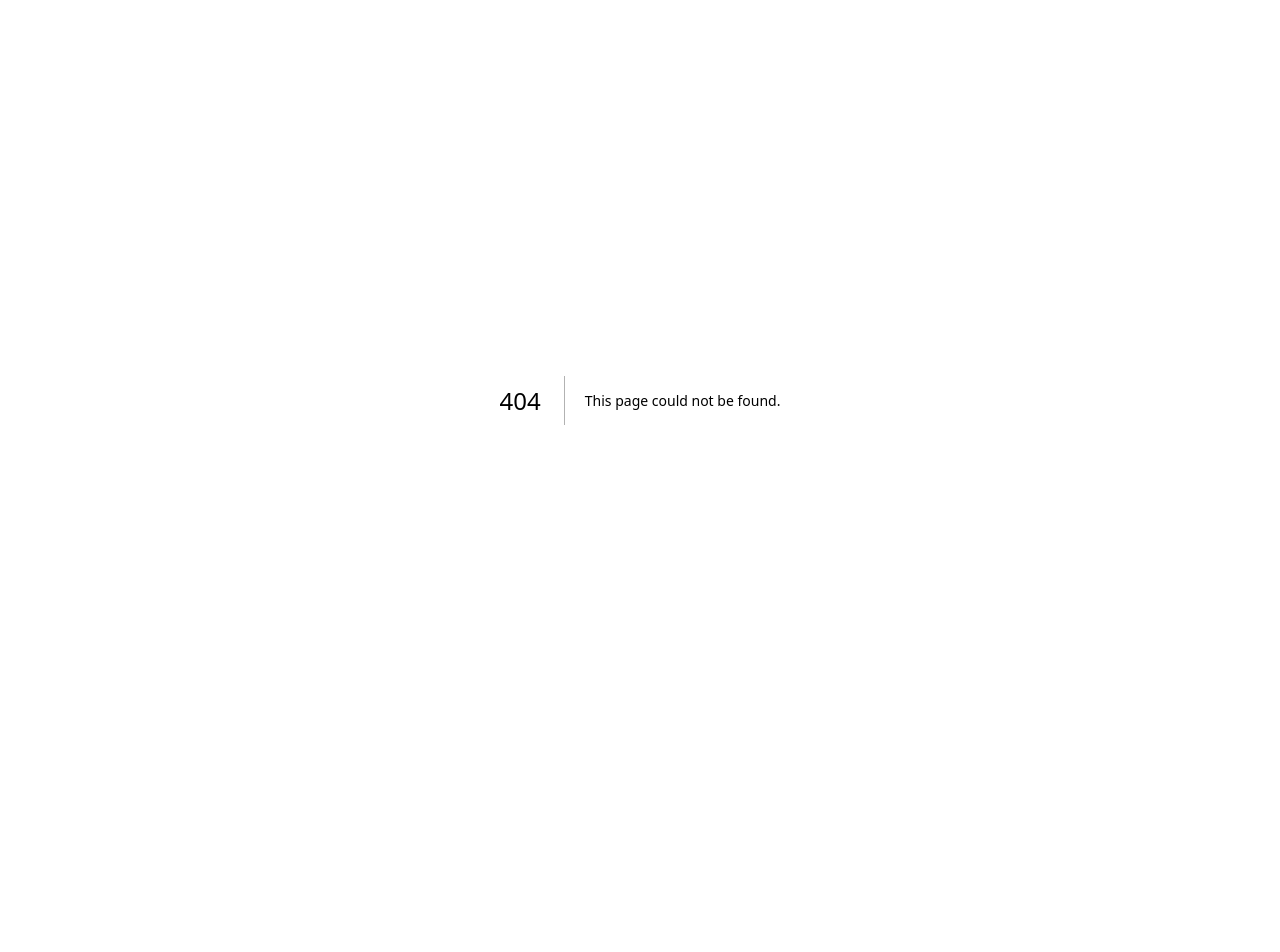
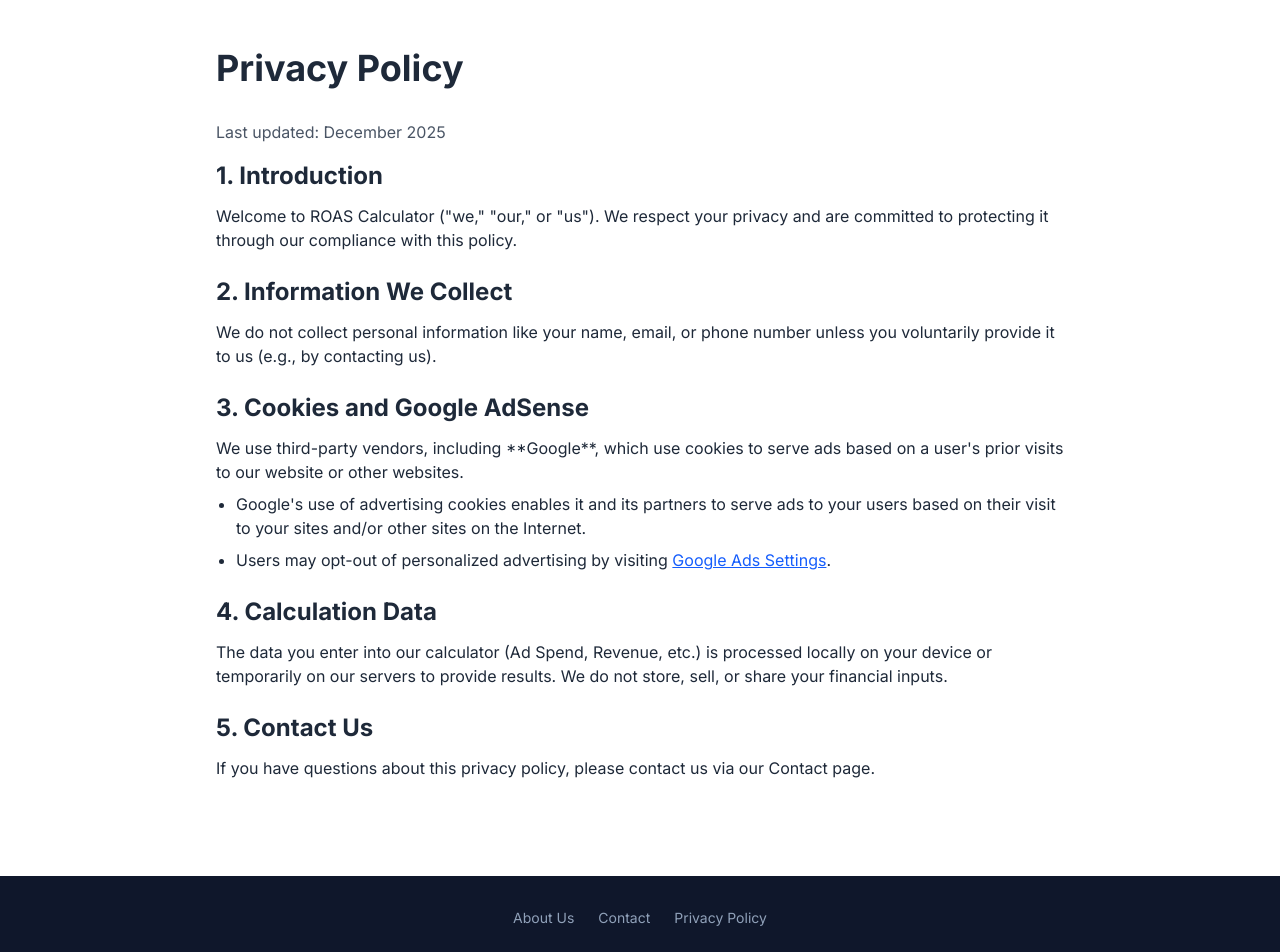
Before and after one commit to nikhil071-ui/roas-calculator, a Next.js app: page /privacy-policy in a window 1280 px wide. Before the commit this address had no page. Shown: the top 952 px of the page. Before the commit the page ends 800 px from the top, so only its background shows below. Built offline with nearby package versions, Linux system fonts and the light colour scheme.

Commit message:
added pages

```diff
--- /dev/null
+++ b/app/about/page.tsx
@@ -0,0 +1,23 @@
+export default function About() {
+  return (
+    <main className="max-w-3xl mx-auto px-6 py-12 font-sans text-gray-800">
+      <h1 className="text-4xl font-bold mb-6">About Us</h1>
+
+      <p className="text-lg mb-6 leading-relaxed">
+        Welcome to the <strong>ROAS Calculator</strong>, your go-to tool for digital marketing profitability analysis.
+      </p>
+
+      <h2 className="text-2xl font-bold mb-4">Our Mission</h2>
+      <p className="mb-6 text-gray-700">
+        Our mission is to help marketers, dropshippers, and small business owners instantly understand their numbers.
+        We believe that you shouldn't need a finance degree to know if your Facebook or Google Ads are making money.
+      </p>
+
+      <h2 className="text-2xl font-bold mb-4">Why We Built This</h2>
+      <p className="mb-6 text-gray-700">
+        Calculating "Return on Ad Spend" manually is tedious and prone to errors.
+        We built this tool to provide a fast, free, and accurate way to calculate ROAS, Break-Even Points, and Net Profit in real-time.
+      </p>
+    </main>
+  );
+}
--- /dev/null
+++ b/app/contact/page.tsx
@@ -0,0 +1,18 @@
+export default function Contact() {
+  return (
+    <main className="max-w-3xl mx-auto px-6 py-12 font-sans text-gray-800">
+      <h1 className="text-4xl font-bold mb-6">Contact Us</h1>
+      <p className="text-lg mb-8">
+        Have a feature request? Found a bug? Or just want to say hi? We'd love to hear from you.
+      </p>
+
+      <div className="bg-gray-50 p-8 rounded-xl border border-gray-200">
+        <h2 className="text-2xl font-bold mb-4">Get in Touch</h2>
+        <p className="mb-2"><strong>Email:</strong> luckmatters199@gmail.com</p>
+        <p className="text-sm text-gray-500 mt-4">
+          (We typically respond within 24-48 hours.)
+        </p>
+      </div>
+    </main>
+  );
+}
--- a/app/layout.tsx
+++ b/app/layout.tsx
@@ -1,10 +1,10 @@
 import type { Metadata } from "next";
 import { Inter } from "next/font/google";
+import Link from "next/link"; // <--- IMPORT THIS
 import "./globals.css";
 
 const inter = Inter({ subsets: ["latin"] });
 
-// --- SEO METADATA ---
 export const metadata: Metadata = {
   title: "Free ROAS Calculator | Calculate Profit & Break-Even 2025",
   description: "Calculate your Return on Ad Spend (ROAS), Break-Even Point, and Net Profit instantly. The best free tool for Facebook Ads, Google Ads, and dropshipping.",
@@ -18,7 +18,21 @@ export default function RootLayout({
 }>) {
   return (
     <html lang="en">
-      <body className={inter.className}>{children}</body>
+      <body className={inter.className}>
+        {children}
+
+        {/* --- FOOTER START --- */}
+        <footer className="bg-slate-900 text-slate-400 py-8 mt-12 text-center text-sm">
+          <div className="container mx-auto px-4 flex flex-col md:flex-row justify-center gap-6">
+            <Link href="/about" className="hover:text-white transition">About Us</Link>
+            <Link href="/contact" className="hover:text-white transition">Contact</Link>
+            <Link href="/privacy-policy" className="hover:text-white transition">Privacy Policy</Link>
+          </div>
+          <p className="mt-6 opacity-50">© 2025 ROAS Calculator. All rights reserved.</p>
+        </footer>
+        {/* --- FOOTER END --- */}
+
+      </body>
     </html>
   );
 }
--- /dev/null
+++ b/app/privacy-policy/page.tsx
@@ -0,0 +1,53 @@
+export default function PrivacyPolicy() {
+  return (
+    <main className="max-w-4xl mx-auto px-6 py-12 font-sans text-gray-800">
+      <h1 className="text-4xl font-bold mb-8">Privacy Policy</h1>
+      <p className="mb-4 text-gray-600">Last updated: December 2025</p>
+
+      <div className="space-y-6">
+        <section>
+          <h2 className="text-2xl font-bold mb-3">1. Introduction</h2>
+          <p>
+            Welcome to ROAS Calculator ("we," "our," or "us"). We respect your privacy and are committed to protecting it through our compliance with this policy.
+          </p>
+        </section>
+
+        <section>
+          <h2 className="text-2xl font-bold mb-3">2. Information We Collect</h2>
+          <p>
+            We do not collect personal information like your name, email, or phone number unless you voluntarily provide it to us (e.g., by contacting us).
+          </p>
+        </section>
+
+        <section>
+          <h2 className="text-2xl font-bold mb-3">3. Cookies and Google AdSense</h2>
+          <p>
+            We use third-party vendors, including **Google**, which use cookies to serve ads based on a user's prior visits to our website or other websites.
+          </p>
+          <ul className="list-disc pl-5 mt-2 space-y-2">
+            <li>
+              Google's use of advertising cookies enables it and its partners to serve ads to your users based on their visit to your sites and/or other sites on the Internet.
+            </li>
+            <li>
+              Users may opt-out of personalized advertising by visiting <a href="https://www.google.com/settings/ads" className="text-blue-600 underline" target="_blank">Google Ads Settings</a>.
+            </li>
+          </ul>
+        </section>
+
+        <section>
+          <h2 className="text-2xl font-bold mb-3">4. Calculation Data</h2>
+          <p>
+            The data you enter into our calculator (Ad Spend, Revenue, etc.) is processed locally on your device or temporarily on our servers to provide results. We do not store, sell, or share your financial inputs.
+          </p>
+        </section>
+
+        <section>
+          <h2 className="text-2xl font-bold mb-3">5. Contact Us</h2>
+          <p>
+            If you have questions about this privacy policy, please contact us via our Contact page.
+          </p>
+        </section>
+      </div>
+    </main>
+  );
+}
```
